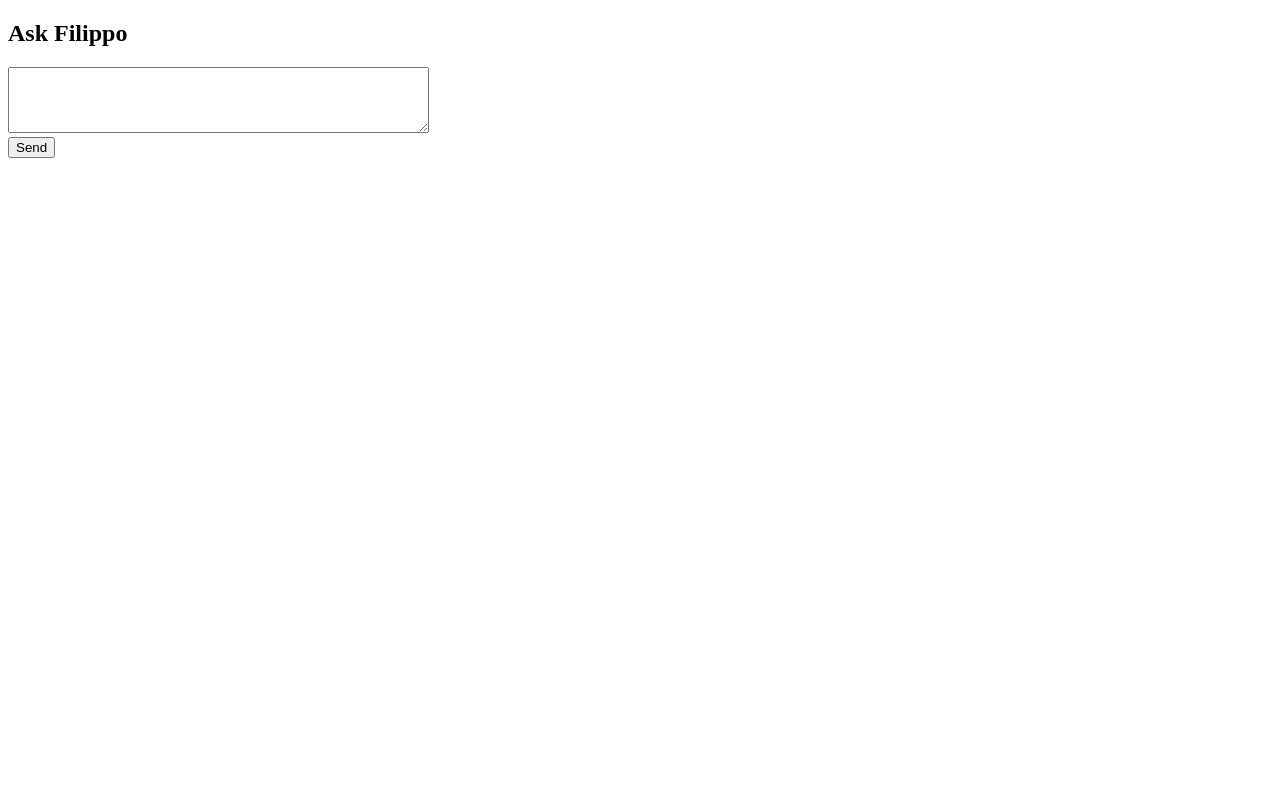
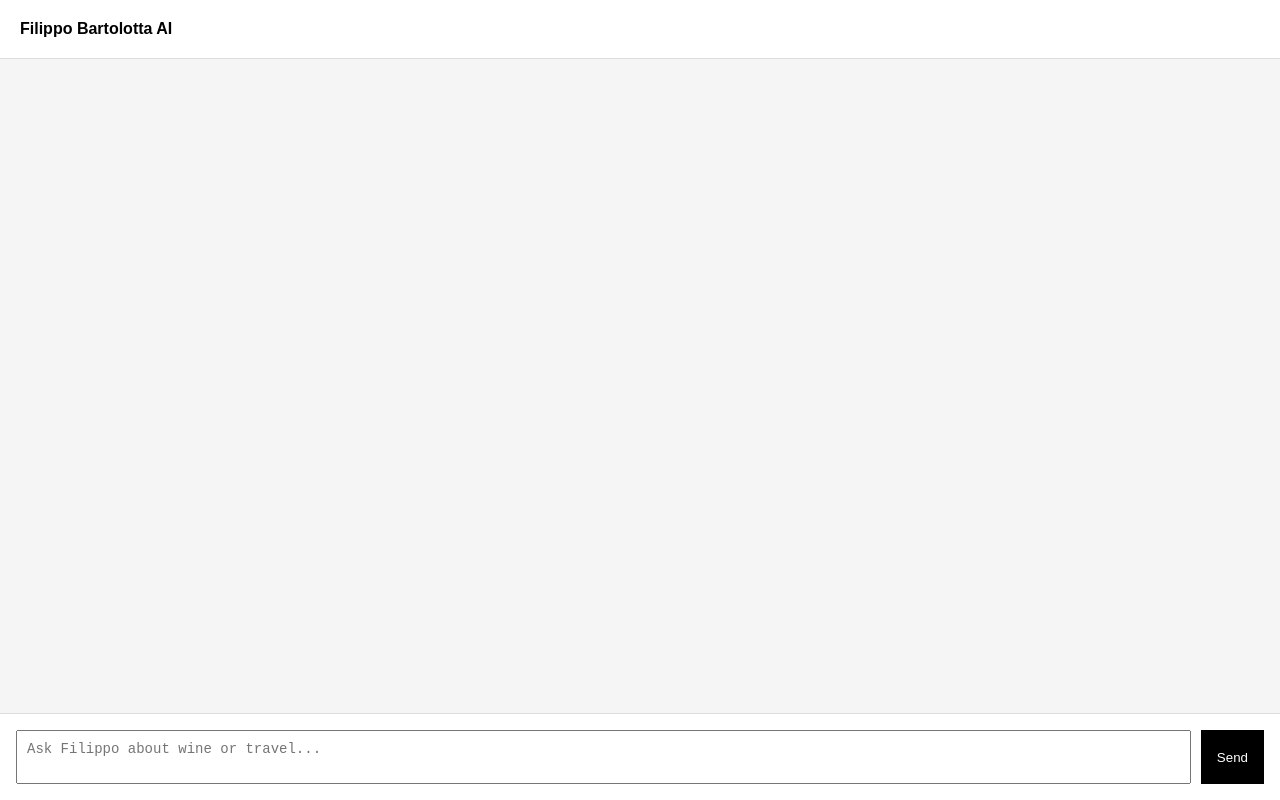
Before and after one commit to ceoamt/filippo-wine-ai, a website: page index.html in a window 1280 px wide. Drawn offline with Linux system fonts and the light colour scheme.

Commit message:
Fix Upgrade chat UI and conversation memory

```diff
--- a/index.html
+++ b/index.html
@@ -1,28 +1,139 @@
 <!DOCTYPE html>
 <html>
 <head>
-  <title>Filippo Wine AI</title>
+  <title>Filippo Bartolotta AI</title>
+  <style>
+    body {
+      margin: 0;
+      font-family: Arial, sans-serif;
+      background: #f5f5f5;
+      display: flex;
+      flex-direction: column;
+      height: 100vh;
+    }
+
+    header {
+      padding: 20px;
+      background: white;
+      border-bottom: 1px solid #ddd;
+      font-weight: bold;
+    }
+
+    #chat {
+      flex: 1;
+      overflow-y: auto;
+      padding: 20px;
+      display: flex;
+      flex-direction: column;
+      gap: 12px;
+    }
+
+    .message {
+      max-width: 70%;
+      padding: 12px 16px;
+      border-radius: 16px;
+      line-height: 1.4;
+      white-space: pre-wrap;
+    }
+
+    .user {
+      align-self: flex-end;
+      background: #111;
+      color: white;
+    }
+
+    .bot {
+      align-self: flex-start;
+      background: white;
+      border: 1px solid #ddd;
+    }
+
+    #inputArea {
+      display: flex;
+      padding: 16px;
+      background: white;
+      border-top: 1px solid #ddd;
+    }
+
+    textarea {
+      flex: 1;
+      resize: none;
+      padding: 10px;
+      font-size: 14px;
+    }
+
+    button {
+      margin-left: 10px;
+      padding: 10px 16px;
+      background: black;
+      color: white;
+      border: none;
+      cursor: pointer;
+    }
+
+    button:disabled {
+      opacity: 0.5;
+      cursor: not-allowed;
+    }
+  </style>
 </head>
+
 <body>
-  <h2>Ask Filippo</h2>
-  <textarea id="input" rows="4" cols="50"></textarea>
-  <br>
-  <button onclick="send()">Send</button>
-  <p id="output"></p>
+
+<header>
+  Filippo Bartolotta AI
+</header>
+
+<div id="chat"></div>
+
+<div id="inputArea">
+  <textarea id="input" rows="2" placeholder="Ask Filippo about wine or travel..."></textarea>
+  <button onclick="send()" id="sendBtn">Send</button>
+</div>
 
 <script>
+  const chat = document.getElementById("chat");
+  const input = document.getElementById("input");
+  const sendBtn = document.getElementById("sendBtn");
+
+  let messages = [];
+
+  function addMessage(text, role) {
+    const div = document.createElement("div");
+    div.classList.add("message", role);
+    div.innerText = text;
+    chat.appendChild(div);
+    chat.scrollTop = chat.scrollHeight;
+  }
+
   async function send() {
-      const message = document.getElementById("input").value;
+    const text = input.value.trim();
+    if (!text) return;
+
+    addMessage(text, "user");
+    messages.push({ role: "user", content: text });
+
+    input.value = "";
+    sendBtn.disabled = true;
+
+    addMessage("Thinking...", "bot");
 
     const res = await fetch("/api/chat", {
       method: "POST",
       headers: { "Content-Type": "application/json" },
-        body: JSON.stringify({ message })
+      body: JSON.stringify({ messages })
     });
 
     const data = await res.json();
-      document.getElementById("output").innerText = data.reply;
+
+    chat.removeChild(chat.lastChild);
+
+    addMessage(data.reply, "bot");
+    messages.push({ role: "assistant", content: data.reply });
+
+    sendBtn.disabled = false;
   }
 </script>
+
 </body>
 </html>
```
Also changed, not shown: api/chat.js (+6 -3 lines). Lines whose indentation alone changed are shown as unchanged.
